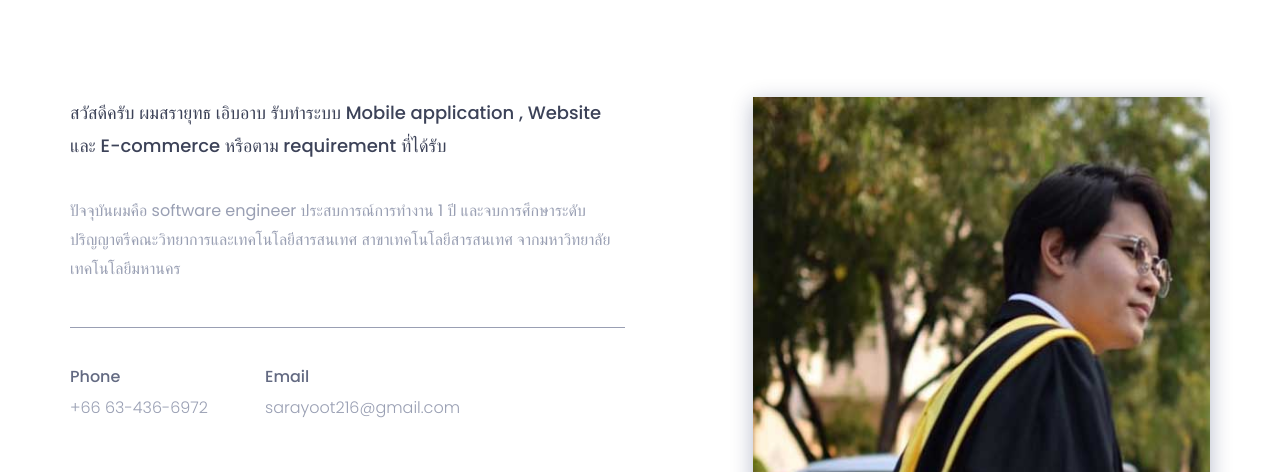
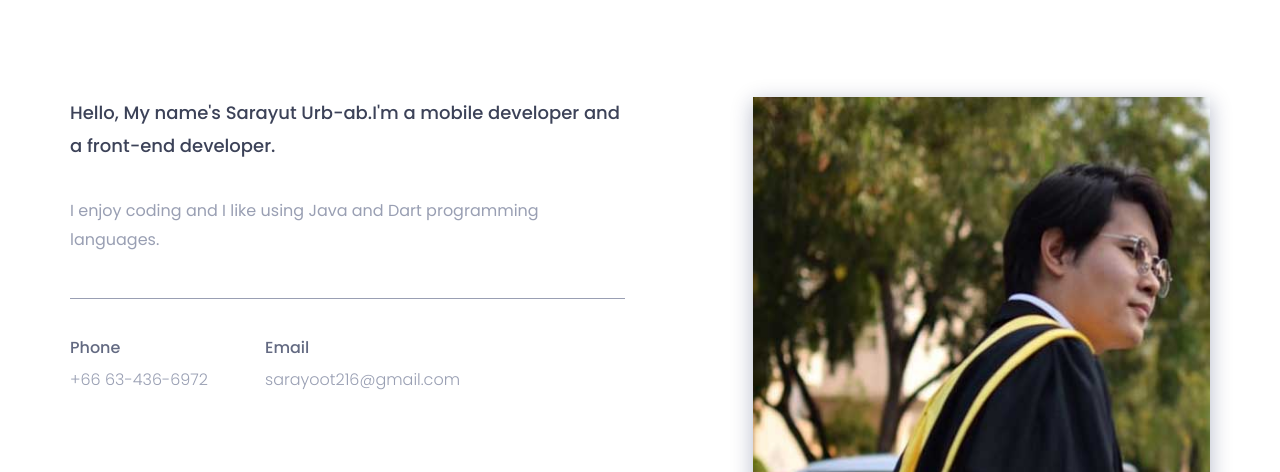
Before and after one commit to yootyakuza/sarayoot216, a plain HTML site: page index.html in a window 1280 px wide. Shown: the part 1020-1492 px from the top of the page. Drawn offline with nearby package versions, Linux system fonts and the light colour scheme.

Commit message:
Update index.html

```diff
--- a/index.html
+++ b/index.html
@@ -122,10 +122,10 @@
 						<div class="col-sm-6">
 							<div class="single-about-txt">
 								<h3>
-									สวัสดีครับ ผมสรายุทธ เอิบอาบ รับทำระบบ Mobile application , Website และ E-commerce หรือตาม requirement ที่ได้รับ
+									Hello, My name's Sarayut Urb-ab.I'm a mobile developer and a front-end developer.
 								</h3>
 								<p>
-									ปัจจุบันผมคือ software engineer ประสบการณ์การทำงาน 1 ปี และจบการศึกษาระดับปริญญาตรีคณะวิทยาการและเทคโนโลยีสารสนเทศ สาขาเทคโนโลยีสารสนเทศ จากมหาวิทยาลัยเทคโนโลยีมหานคร
+									I enjoy coding and I like using Java and Dart programming languages.
 								</p>
 								<div class="row">
 									<div class="col-sm-4">
```
